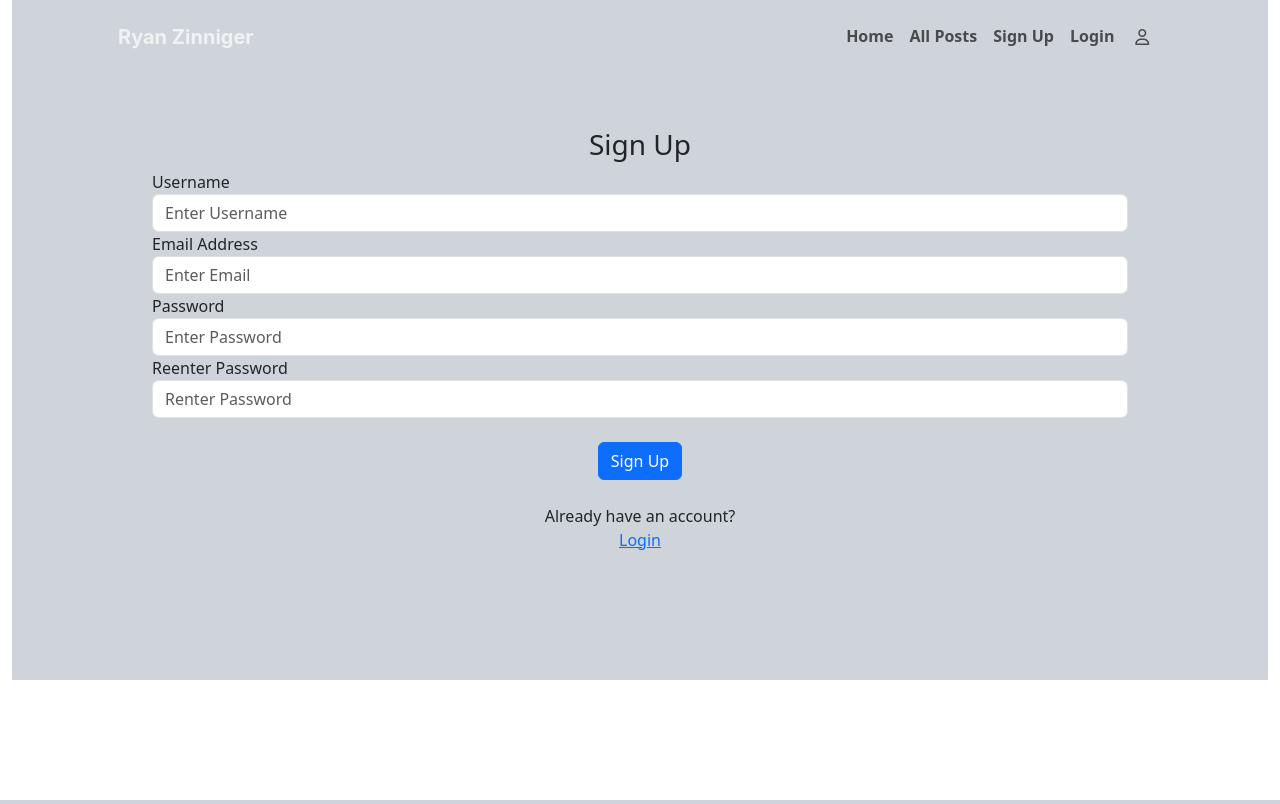
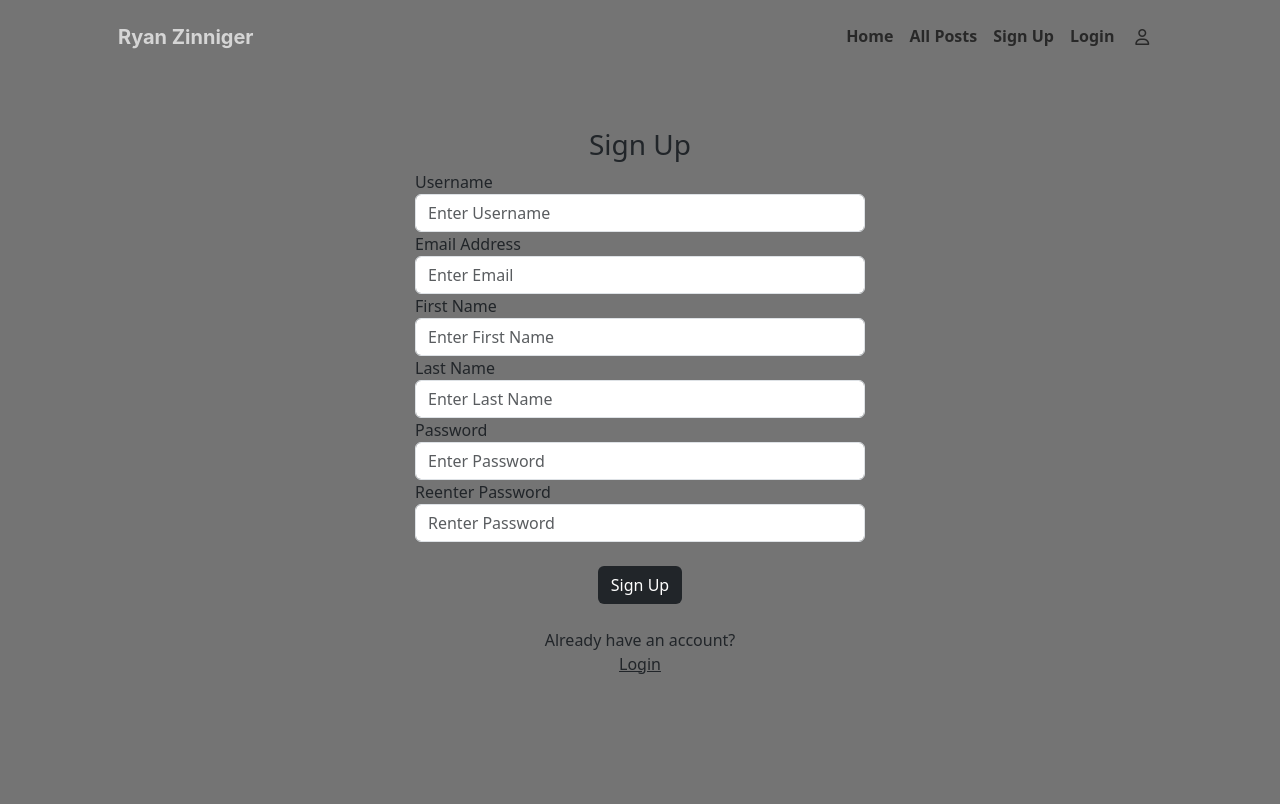
Before and after one commit to ryzinn18/PersonalBlog, a Flask app: page /sign-up in a window 1280 px wide. Run offline with Flask 2, Linux system fonts and the light colour scheme; some libraries are stand-ins or nearby versions.

Commit message:
Cleaned up Signup and Login forms.

```diff
--- a/website/auth.py
+++ b/website/auth.py
@@ -32,6 +32,8 @@ def sign_up():
     if request.method == "POST":
         username = request.form.get("username")
         email = request.form.get("email")
+        first_name = request.form.get("fName")
+        last_name = request.form.get("lName")
         password1 = request.form.get("password1")
         password2 = request.form.get("password2")
 
@@ -42,6 +44,8 @@ def sign_up():
             flash("Email is already in use!", category="error")
         elif username_exists:
             flash("Username is already in use!", category="error")
+        elif not first_name or not last_name:
+            flash("You must enter a First and Last name!")
         elif password1 != password2:
             flash("Passwords do not match!", category="error")
         elif len(username) < 2:
@@ -49,7 +53,13 @@ def sign_up():
         elif len(password1) < 6:
             flash("Password is too short!", category="error")
         else:
-            new_user = User(email=email, username=username, password=generate_password_hash(password1, method="sha256"))
+            new_user = User(
+                email=email,
+                username=username,
+                first_name=first_name,
+                last_name=last_name,
+                password=generate_password_hash(password1, method="sha256"),
+            )
             db.session.add(new_user)
             db.session.commit()
             login_user(new_user, remember=True)
@@ -64,6 +74,8 @@ def sign_up_root():
     if request.method == "POST":
         username = request.form.get("username")
         email = request.form.get("email")
+        first_name = request.form.get("fName")
+        last_name = request.form.get("lName")
         password1 = request.form.get("password1")
         password2 = request.form.get("password2")
 
@@ -74,6 +86,8 @@ def sign_up_root():
             flash("Email is already in use!", category="error")
         elif username_exists:
             flash("Username is already in use!", category="error")
+        elif not first_name or not last_name:
+            flash("You must enter a First and Last name!")
         elif password1 != password2:
             flash("Passwords do not match!", category="error")
         elif len(username) < 2:
@@ -84,6 +98,8 @@ def sign_up_root():
             new_user = User(
                 email=email,
                 username=username,
+                first_name=first_name,
+                last_name=last_name,
                 password=generate_password_hash(password1, method="sha256"),
                 permissions="Root",
             )
--- a/website/models.py
+++ b/website/models.py
@@ -5,8 +5,10 @@ from datetime import datetime
 
 class User(db.Model, UserMixin):
     id = db.Column(db.Integer, primary_key=True)
-    email = db.Column(db.String(150), unique=True)
-    username = db.Column(db.String(150), unique=True)
+    email = db.Column(db.String(150), unique=True, nullable=False)
+    username = db.Column(db.String(150), unique=True, nullable=False)
+    first_name = db.Column(db.String(15), nullable=False)
+    last_name = db.Column(db.String(25), nullable=False)
     password = db.Column(db.String(150))
     date_created = db.Column(db.DateTime(timezone=True), default=datetime.now())
     permissions = db.Column(db.String(10), default="Viewer")
--- a/website/templates/signup.html
+++ b/website/templates/signup.html
@@ -1,29 +1,33 @@
 {% extends "base.html" %}
 {% block title %}Sign Up{% endblock %}
 {% block content %}
-<section class="page-section bg-dark-subtle" style="padding: 8rem" id="sign-up">
-<form method="POST">
+<body style="padding: 8rem; background-color: rgb(116, 116, 116)">
+<form method="POST" id="sign-up">
     <h3 align="center">Sign Up</h3>
-    <div class="form-group container-sm">
+    <div class="form-group mx-auto" style="max-width: 450px;">
         <label for="username">Username</label>
         <input type="text" id="username" name="username" class="form-control" placeholder="Enter Username"/>
         <label for="email">Email Address</label>
         <input type="text" id="email" name="email" class="form-control" placeholder="Enter Email"/>
+        <label for="fName">First Name</label>
+        <input type="text" id="fName" name="fName" class="form-control" placeholder="Enter First Name"/>
+        <label for="lName">Last Name</label>
+        <input type="text" id="lName" name="lName" class="form-control" placeholder="Enter Last Name"/>
         <label for="password1">Password</label>
         <input type="password" id="password1" name="password1" class="form-control" placeholder="Enter Password"/>
         <label for="password2">Reenter Password</label>
         <input type="password" id="password2" name="password2" class="form-control" placeholder="Renter Password"/>
         <br>
         <div align="center">
-            <button class="btn btn-primary" type="submit">Sign Up</button>
+            <button class="btn text-bg-dark" type="submit">Sign Up</button>
         </div>
         <br>
         <center>
             <label>Already have an account?</label>
             <br>
-            <a href="/login">Login</a>
+            <a class="link-dark" href="/login">Login</a>
         </center>
     </div>
-</form>
-</section>
+    </form>
+</body>
 {% endblock %}
```
Also changed, not shown: website/templates/login.html (+8 -7 lines).
